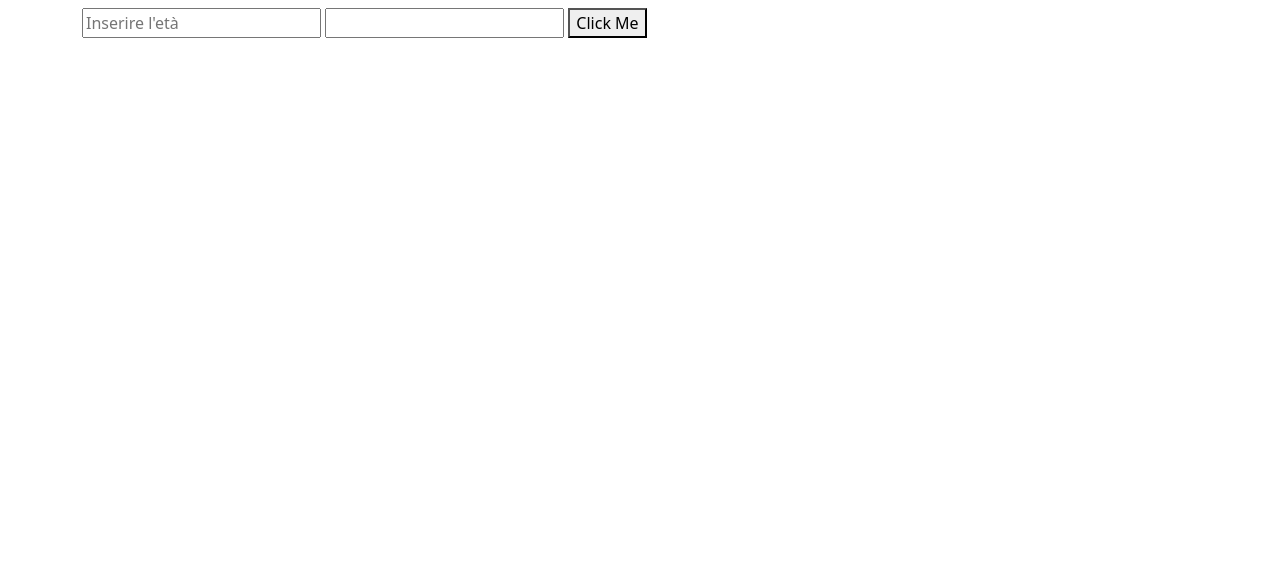
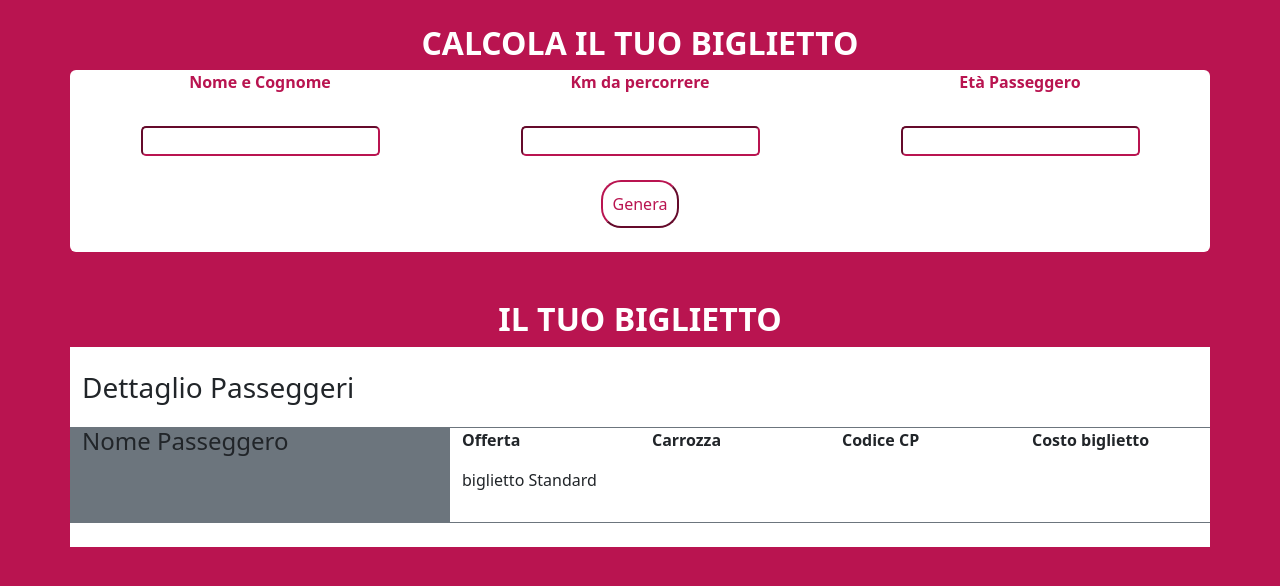
Before and after one commit to Emanuele-Fasciano/js-biglietto-treno-form, a plain HTML site: page index.html in a window 1280 px wide. Drawn offline with nearby package versions, Linux system fonts and the light colour scheme.

Commit message:
end exercise

```diff
--- a/css/style.css
+++ b/css/style.css
@@ -6,8 +6,43 @@
      max-width: 100%;
  }
 
+ /* body */
+ body {
+     background-color: #B91450;
+ }
 
- [class*=col]{
-    background-color: red;
-    border: 1px solid black;
+ /* main */
+ h2 {
+     color: white;
+     font-weight: bold;
  }
+
+ input {
+     border-color: #B91450;
+     border-radius: 5px;
+ }
+
+ button {
+     color: #B91450;
+     background-color: white;
+     color: #B91450;
+     border-radius: 20px;
+     border-color: #B91450;
+     padding: 10px;
+     cursor: pointer;
+ }
+
+ button:hover {
+     color: white;
+     background-color: #B91450;
+ }
+
+ .row.your-tiket {
+     height: 200px;
+ }
+
+ label {
+     color: #B91450;
+     margin-bottom: 2rem;
+     font-weight: bold;
+ }
--- a/index.html
+++ b/index.html
@@ -26,14 +26,56 @@
 
 <body>
     <section>
-        <div class="container">
-            <h2></h2>
-            <form action="">
-                <input type="text" id="userAge" placeholder="Inserire l'età">
-                <input type="text" id="userKm">
-                <button type="button">Click Me</button>
-            </form>
+        <div class="container mt-4">
+            <h2 class="text-center">CALCOLA IL TUO BIGLIETTO</h2>
+            <div class="row calculate bg-white rounded">
+                <div class="col-4 text-center">
+                    <label for="">Nome e Cognome</label>
+                    <input type="text" id="name_and_surname">
+                </div>
+                <div class="col-4 text-center">
+                    <label for="">Km da percorrere</label>
+                    <input type="text" id="km">
+                </div>
+                <div class="col-4 text-center">
+                    <label for="">Età Passeggero</label>
+                    <input type="text" id="age">
+                </div>
+                <div class="col-12 text-center">
+                    <button type="button" class="my-4" id="calculate_tiket">Genera</button>
+                </div>
+            </div>
         </div>
+
+        <div class="container mt-5">
+            <h2 class="text-center">IL TUO BIGLIETTO</h2>
+            <div class="row your-tiket bg-white py-4">
+                <h3>Dettaglio Passeggeri</h3>
+                <div class="col-4 bg-secondary">
+                    <h4>Nome Passeggero</h4>
+                    <h4 id="name_printed"></h4>
+                </div>
+                <div class="col-8 border-top border-bottom border-secondary">
+                    <div class="row">
+                        <div class="col-3">
+                            <p class="fw-bold">Offerta</p>
+                            <p>biglietto Standard</p>
+                        </div>
+                        <div class="col-3">
+                            <p class="fw-bold">Carrozza</p>
+                            <p id="coach_number"></p>
+                        </div>
+                        <div class="col-3">
+                            <p class="fw-bold">Codice CP</p>
+                            <p id="random_code"></p>
+                        </div>
+                        <div class="col-3">
+                            <p class="fw-bold">Costo biglietto</p>
+                            <p id="tiketPrice"></p>
+                        </div>
+                    </div>
+                </div>
+            </div>
         </div>
     </section>
 </body>
--- a/js/main.js
+++ b/js/main.js
@@ -1,48 +1,57 @@
-
-// const userKm = parseInt(prompt(`Quanti KM devi percorrere?`));
-// const pricePerKm = 0.21;
+const inputButtonEl = document.getElementById("calculate_tiket");
+const userNameEl = document.getElementById("name_and_surname");
+const userAgeEl = document.getElementById("age");
+const userKmEl = document.getElementById("km");
+const coachNumberEl = document.getElementById("coach_number")
+const outputNameUser = document.getElementById("name_printed")
+const outputTiketPrice = document.getElementById("tiketPrice")
+const outoutRandomCode = document.getElementById("random_code")
 
 
-const userAgeText = document.getElementById("userAge")
-// console.log(userAgeText);
-
-userAgeText.addEventListener(
-    "click",
+inputButtonEl.addEventListener(
+    'click',
 
     function () {
-        const userAge = parseInt(`Quanti anni hai?`);
-    }
-)
-
-
         let outputMessage;
+        const userName = userNameEl.value;
+        const userAge = userAgeEl.value;
+        const userKm = userKmEl.value;
+        const pricePerKm = 0.21;
+        let randomCodeGen = Math.floor(Math.random() * 10000) + 1
+        let randomCoachGen = Math.floor(Math.random() * 50) + 1
 
         if (!isNaN(userAge) && !isNaN(userKm)) {
-    let price = userKm * pricePerKm;
+            let price = pricePerKm * userKm;
 
             if (userAge < 18) {
                 const discountPercUnder = 20
                 const discountAmountUnder = (price * discountPercUnder) / 100
                 price -= discountAmountUnder
-        outputMessage = `Il prezzo per i minorenni é ${price} `
+                outputMessage = `€${price.toFixed(2)}`
                 // console.log(outputMessage);
             }
-
             else if (userAge > 64) {
-        const discountPercOver = 40
+                const discountPercOver = 40;
                 const discountAmountOver = (price * discountPercOver) / 100
                 price -= discountAmountOver
-        outputMessage = `Il prezzo per gli over 64 é ${price} `
-        // console.log(outputMessage);
+                outputMessage = `€${price.toFixed(2)}`
+            }
+            else {
+                outputMessage = `€${price.toFixed(2)}`
+            }
+        }
+        else {
+            outputMessage = `inserire dati corretti`
         }
 
-    else {
-        outputMessage = `Il prezzo del biglietto intero è ${price}`
-        // console.log(outputMessage);
+        // output
+        outputNameUser.innerHTML = userNameEl.value
+        outputTiketPrice.innerHTML = outputMessage
+        outoutRandomCode.innerHTML = randomCodeGen
+        coachNumberEl.innerHTML = randomCoachGen
+
+
     }
 
-    // alert(`${outputMessage}£`)
-}
-else {
-    // alert(`Inserire dei valori corretti e ricaricare`)
-}
+
+)
```
Lines whose indentation alone changed are shown as unchanged.
